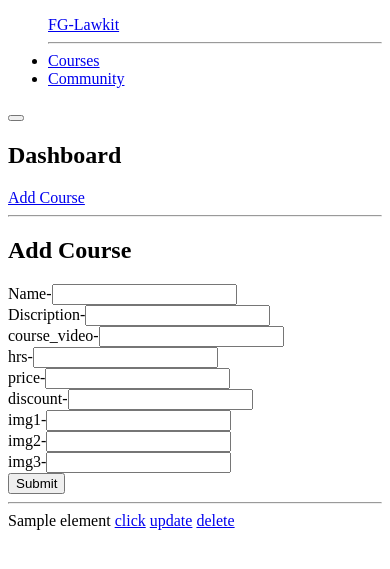
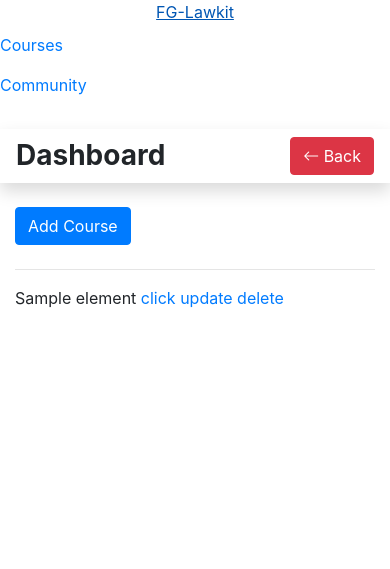
Before and after one commit to compitcomds/fglk-website, a Flask app: template fglk/Admin/Course/templates/Admin_Course/Admin_Course.html in a window 390 px wide. Shown: the top 569 px of the page. Run offline with Flask 3, Linux system fonts and the light colour scheme; the template is opened without the code that fills it: values that come from a table or form of the project are taken from there, most other values are stand-ins (such as "Sample title", 1, 10 or a date in 2020); some libraries are stand-ins or nearby versions.

Commit message:
lkjasdhg

```diff
--- a/fglk/Admin/Course/templates/Admin_Course/Admin_Course.html
+++ b/fglk/Admin/Course/templates/Admin_Course/Admin_Course.html
@@ -1,9 +1,15 @@
 {% extends 'base_admin.html' %}
 {% block content %}
 
-<div class="d-sm-flex align-items-center justify-content-between mb-4">
+<!-- <div class="d-sm-flex align-items-center justify-content-between mb-4">
     <a href="#" class="d-none d-sm-inline-block btn btn-sm btn-primary shadow-sm justify-content-end">Add Course</a>
 
+</div> -->
+<!-- Button trigger modal -->
+<div class="d-sm-flex align-items-center justify-content-between mb-4">
+    <button type="button" class="btn btn-primary" data-toggle="modal" data-target="#addCourseModal">
+        Add Course
+    </button>
 </div>
 <hr>
 <!-- <div class="container">
@@ -19,9 +25,63 @@
         </div>
     </div>
 </div> -->
-
-
-<h2>Add Course</h2>
+<!-- Modal -->
+<div class="modal fade" id="addCourseModal" tabindex="-1" aria-labelledby="addCourseModalLabel" aria-hidden="true">
+    <div class="modal-dialog">
+        <div class="modal-content">
+            <div class="modal-header">
+                <h5 class="modal-title" id="addCourseModalLabel">Add Course</h5>
+                <button type="button" class="close" data-dismiss="modal" aria-label="Close">
+                    <span aria-hidden="true">&times;</span>
+                </button>
+            </div>
+            <div class="modal-body">
+                <!-- Form inside modal -->
+                <form method="POST">
+                    {{ form.hidden_tag() }}
+                    <div class="form-group">
+                        <label for="courseName">Name</label>
+                        {{ form.name(class="form-control", id="courseName") }}
+                    </div>
+                    <div class="form-group">
+                        <label for="coursediscription">Description</label>
+                        {{ form.discription(class="form-control", id="coursediscription") }}
+                    </div>
+                    <div class="form-group">
+                        <label for="courseVideo">Course Video</label>
+                        {{ form.course_video(class="form-control", id="courseVideo") }}
+                    </div>
+                    <div class="form-group">
+                        <label for="courseHours">Hours</label>
+                        {{ form.hrs(class="form-control", id="courseHours") }}
+                    </div>
+                    <div class="form-group">
+                        <label for="coursePrice">Price</label>
+                        {{ form.price(class="form-control", id="coursePrice") }}
+                    </div>
+                    <div class="form-group">
+                        <label for="courseDiscount">Discount</label>
+                        {{ form.discount(class="form-control", id="courseDiscount") }}
+                    </div>
+                    <div class="form-group">
+                        <label for="courseImg1">Image 1</label>
+                        {{ form.img1(class="form-control-file", id="courseImg1") }}
+                    </div>
+                    <div class="form-group">
+                        <label for="courseImg2">Image 2</label>
+                        {{ form.img2(class="form-control-file", id="courseImg2") }}
+                    </div>
+                    <div class="form-group">
+                        <label for="courseImg3">Image 3</label>
+                        {{ form.img3(class="form-control-file", id="courseImg3") }}
+                    </div>
+                    {{ form.submit(class="btn btn-success") }}
+                </form>
+            </div>
+        </div>
+    </div>
+</div>
+{#<h2>Add Course</h2>
 <form method="POST">
     {{ form.hidden_tag() }}
     Name-{{ form.name() }}<br>
@@ -34,8 +94,7 @@
     img2-{{ form.img2() }}<br>
     img3-{{ form.img3() }}<br>
     {{ form.submit }}
-</form>
-<hr>
+</form>#}
 {% for element in data %}
 {{ element|e }}
 <a href="{{element._id}}">click</a>
--- a/fglk/Admin/templates/Admin/base_admin.html
+++ b/fglk/Admin/templates/Admin/base_admin.html
@@ -7,7 +7,10 @@
     <title>fg admin</title>
     <link rel="stylesheet" type="text/css" href="{{ url_for('Admin.static', filename='css/all.min.css') }}">
     <link rel="stylesheet" type="text/css" href="{{ url_for('Admin.static', filename='css/sb-admin-2.min.css') }}">
-
+    <!-- Include Bootstrap CSS -->
+    <link rel="stylesheet" href="https://stackpath.bootstrapcdn.com/bootstrap/4.3.1/css/bootstrap.min.css">
+    <!-- Include jQuery -->
+    <link rel="stylesheet" href="https://cdn.jsdelivr.net/npm/bootstrap-icons@1.10.0/font/bootstrap-icons.css">
     <link
         href="https://fonts.googleapis.com/css?family=Nunito:200,200i,300,300i,400,400i,600,600i,700,700i,800,800i,900,900i"
         rel="stylesheet">
@@ -45,7 +48,14 @@
                 <div id="content">
                     <nav class="navbar navbar-expand navbar-light bg-white topbar mb-4 static-top shadow">
                         <h1 class="h3 mb-0 text-gray-800"><b>Dashboard</b></h1>
+                        <div class="ml-auto">
+                            <!-- Button with Bootstrap icon for left arrow -->
+                            <button type="button" class="btn btn-danger" onclick="window.history.back();">
+                                <i class="bi bi-arrow-left"></i> Back
+                            </button>
+                        </div>
                     </nav>
+
                 </div>
             </div>
             <div class="container-fluid">
@@ -74,6 +84,9 @@
     <!-- Page level custom scripts -->
     <script src="{{ url_for('Admin.static', filename='js/chart-area-demo.js') }}"></script>
     <script src="{{ url_for('Admin.static', filename='js/chart-pie-demo.js') }}"></script>
+    <script src="https://code.jquery.com/jquery-3.3.1.slim.min.js"></script>
+    <!-- Include Bootstrap Bundle JS (includes Popper.js) -->
+    <script src="https://stackpath.bootstrapcdn.com/bootstrap/4.3.1/js/bootstrap.bundle.min.js"></script>
 
 </body>
 
```
